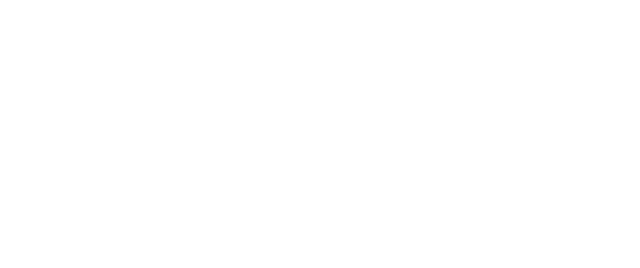
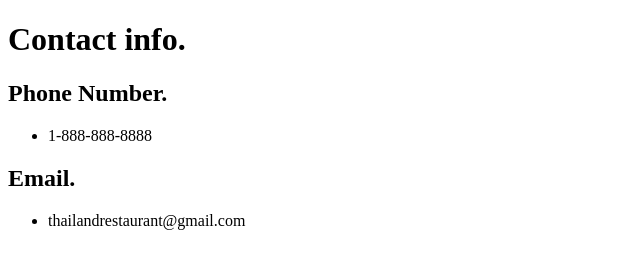
Before and after one commit to BrycenGit/My-favorite-restaurant, a plain HTML site: page contact.html in a window 1280 px wide. Shown: the whole page, without its empty margins (0-640 px from the left). Drawn offline with Linux system fonts and the light colour scheme.

Commit message:
added content to contact page

```diff
--- a/contact.html
+++ b/contact.html
@@ -0,0 +1,28 @@
+<!DOCTYPE html>
+<html lang="en-US">
+<head>
+  <link href="css/styles.css" rel="stylesheet" type="text/css">
+  <title>
+    Contact
+  </title>
+</head>
+<body>
+  <h1>
+    Contact info.
+  </h1>
+  <h2>
+    Phone Number.
+  </h2>
+    <ul>
+      <li>1-888-888-8888</li>
+    </ul>
+  <h2>
+    Email.
+  </h2>
+    <ul>
+      <li>thailandrestaurant@gmail.com</li>
+    </ul>
+</body>
+
+
+</html>
```
Also changed, not shown: index.html (+1 -1 lines), menu.html (+0 -5 lines).
